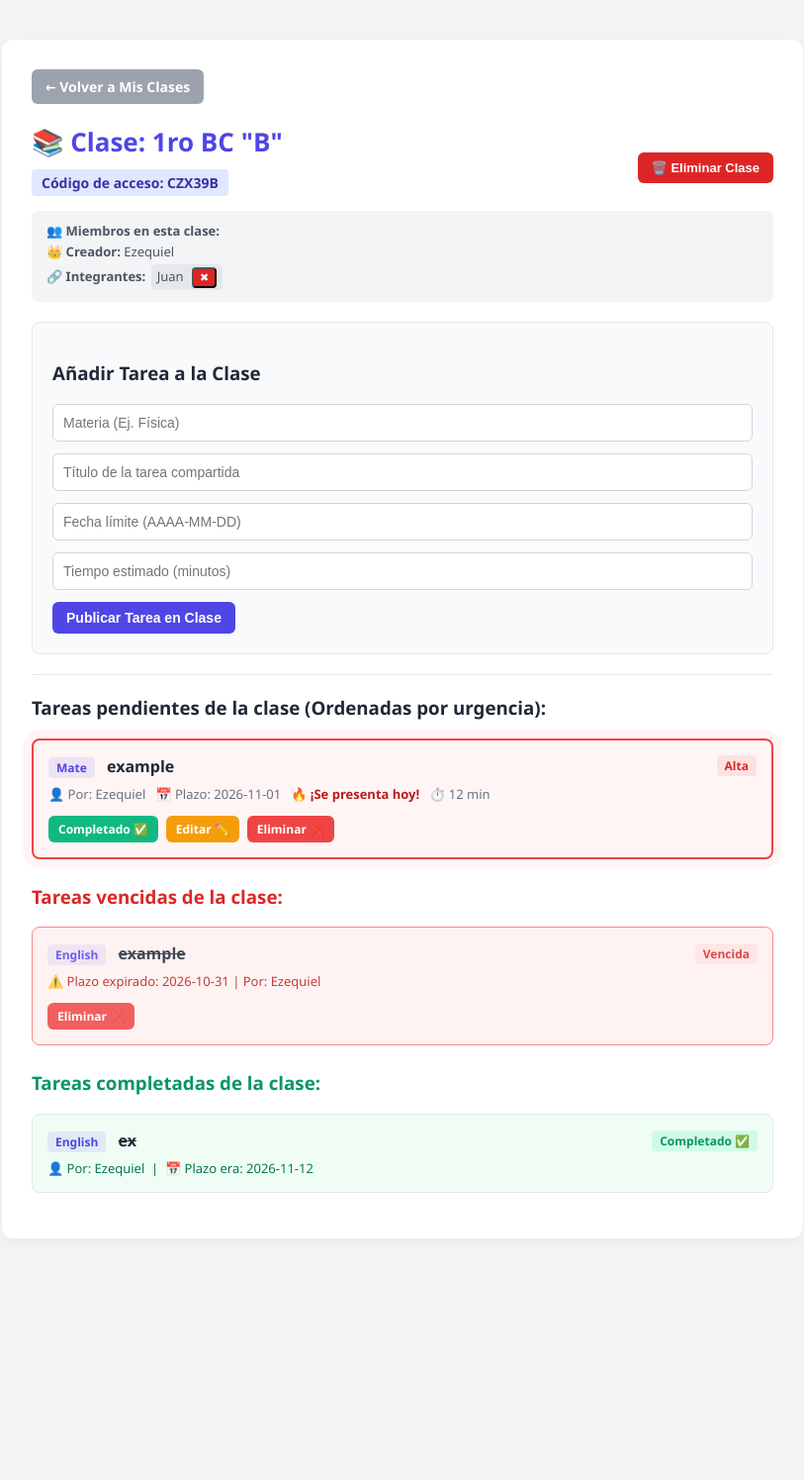
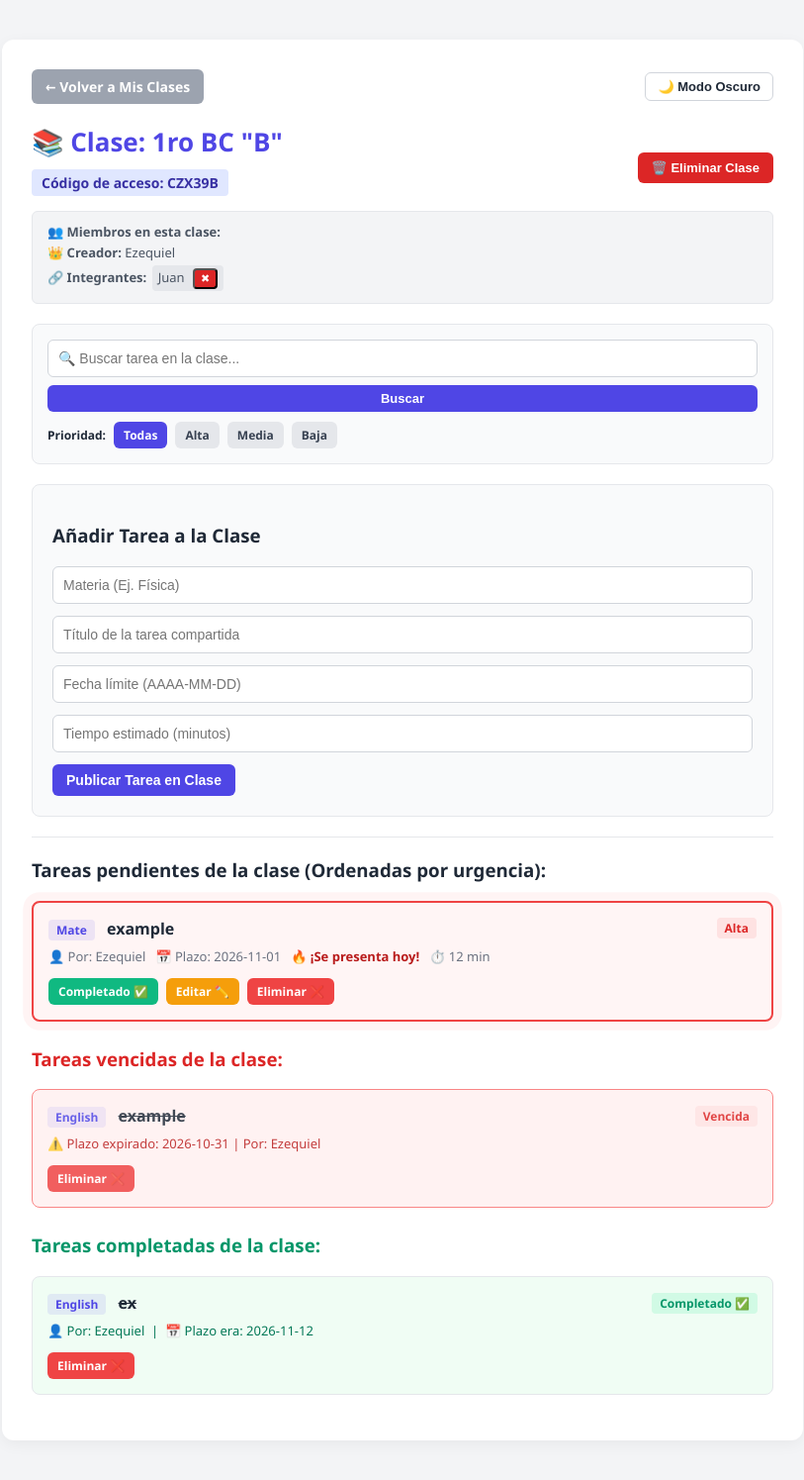
Before and after one commit to Ezeco103/timetask-school, a Flask app: page /class/1 in a window 1280 px wide. Shown: the whole page at 99% size, without its empty margins (233-1046 px from the left). Before the commit the page ends 1205 px from the top, so only its background shows below. Run offline with Flask 3, Linux system fonts and the light colour scheme; a user stored in the database is signed in; data comes from the database, SQL or seed files in the repository.

Commit message:
Implementar validacion de duplicados y mejoras en clases

```diff
--- a/templates/classroom.html
+++ b/templates/classroom.html
@@ -215,6 +252,7 @@
             border-radius: 6px;
             margin-bottom: 20px;
             line-height: 1.6;
+            border: 1px solid #e5e7eb;
         }
 
         .member-chip {
@@ -247,12 +285,49 @@
             font-size: 12px;
             padding: 5px 10px;
         }
+
+        .theme-toggle {
+            background: transparent;
+            border: 1px solid #d1d5db;
+            color: inherit;
+            padding: 6px 12px;
+            border-radius: 6px;
+            cursor: pointer;
+            font-size: 13px;
+            font-weight: 600;
+        }
+
+        .filter-bar {
+            display: flex;
+            gap: 8px;
+            margin-top: 10px;
+            flex-wrap: wrap;
+            align-items: center;
+        }
+
+        .filter-btn {
+            background: #e5e7eb;
+            color: #374151;
+            padding: 5px 10px;
+            border-radius: 6px;
+            text-decoration: none;
+            font-size: 12px;
+            font-weight: 600;
+        }
+
+        .filter-btn.active {
+            background: var(--primary);
+            color: white;
+        }
     </style>
 </head>
 
-<body>
+<body data-theme="light">
     <div class="container">
-        <a href="/classes" class="btn btn-back" style="margin-bottom: 20px;">← Volver a Mis Clases</a>
+        <div style="display: flex; justify-content: space-between; align-items: center; margin-bottom: 20px;">
+            <a href="/classes" class="btn btn-back">← Volver a Mis Clases</a>
+            <button class="theme-toggle" onclick="toggleTheme()">🌙 Modo Oscuro</button>
+        </div>
 
         <div class="header-flex">
             <div>
@@ -288,6 +363,29 @@
             {% endif %}
         </div>
 
+        <!-- BARRA DE BÚSQUEDA Y FILTROS DE PRIORIDAD -->
+        <div class="card-box" style="padding: 15px;">
+            <form method="GET" action="/class/{{ classroom.id }}">
+                <input type="text" name="search" placeholder="🔍 Buscar tarea en la clase..." value="{{ search_query }}"
+                    style="margin-bottom: 8px;">
+                {% if current_filter %}
+                <input type="hidden" name="priority" value="{{ current_filter }}">
+                {% endif %}
+                <button type="submit" class="btn" style="width: 100%; font-size: 13px; padding: 6px;">Buscar</button>
+            </form>
+            <div class="filter-bar">
+                <span style="font-size: 12px; font-weight: bold;">Prioridad:</span>
+                <a href="/class/{{ classroom.id }}{% if search_query %}?search={{ search_query }}{% endif %}"
+                    class="filter-btn {% if not current_filter %}active{% endif %}">Todas</a>
+                <a href="/class/{{ classroom.id }}?priority=Alta{% if search_query %}&search={{ search_query }}{% endif %}"
+                    class="filter-btn {% if current_filter == 'Alta' %}active{% endif %}">Alta</a>
+                <a href="/class/{{ classroom.id }}?priority=Media{% if search_query %}&search={{ search_query }}{% endif %}"
+                    class="filter-btn {% if current_filter == 'Media' %}active{% endif %}">Media</a>
+                <a href="/class/{{ classroom.id }}?priority=Baja{% if search_query %}&search={{ search_query }}{% endif %}"
+                    class="filter-btn {% if current_filter == 'Baja' %}active{% endif %}">Baja</a>
+            </div>
+        </div>
+
         <div class="card-box">
             <h3>Añadir Tarea a la Clase</h3>
             <form action="/class/{{ classroom.id }}/add" method="POST">
@@ -315,7 +413,8 @@
                     </div>
                     <span class="badge-alta">{{ task.priority }}</span>
                 </div>
-                <div style="font-size: 13px; color: #6b7280; display: flex; align-items: center; gap: 10px;">
+                <div
+                    style="font-size: 13px; color: #6b7280; display: flex; align-items: center; gap: 10px; flex-wrap: wrap;">
                     <span>👤 Por: {{ task.author_name }}</span>
                     <span>📅 Plazo: {{ task.deadline }}</span>
                     {% if days_diff == 0 %}
@@ -386,12 +483,34 @@
                 <div style="font-size: 13px; color: #047857;">
                     👤 Por: {{ task.author_name }} &nbsp;|&nbsp; 📅 Plazo era: {{ task.deadline }}
                 </div>
+                {% if is_creator %}
+                <div style="margin-top: 5px;">
+                    <a href="/class/task-delete/{{ task.id }}" class="btn btn-delete">Eliminar ❌</a>
+                </div>
+                {% endif %}
             </li>
             {% else %}
             <li style="color: #6b7280; font-style: italic; font-size: 14px;">Ninguna tarea completada todavía.</li>
             {% endfor %}
         </ul>
     </div>
+
+    <script>
+        function toggleTheme() {
+            const body = document.body;
+            const newTheme = body.getAttribute("data-theme") === "dark" ? "light" : "dark";
+            body.setAttribute("data-theme", newTheme);
+            localStorage.setItem("theme", newTheme);
+            document.querySelector(".theme-toggle").textContent = newTheme === "dark" ? "☀️ Modo Claro" : "🌙 Modo Oscuro";
+        }
+        window.onload = function () {
+            const savedTheme = localStorage.getItem("theme") || "light";
+            document.body.setAttribute("data-theme", savedTheme);
+            if (savedTheme === "dark") {
+                document.querySelector(".theme-toggle").textContent = "☀️ Modo Claro";
+            }
+        }
+    </script>
 </body>
 
 </html>
```
Also changed, not shown: other parts of templates/classroom.html (+38 -3 lines).
